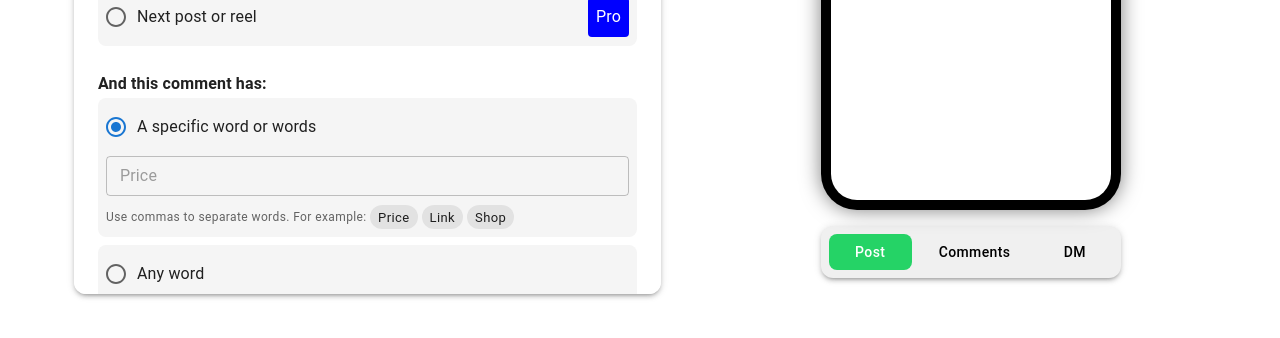
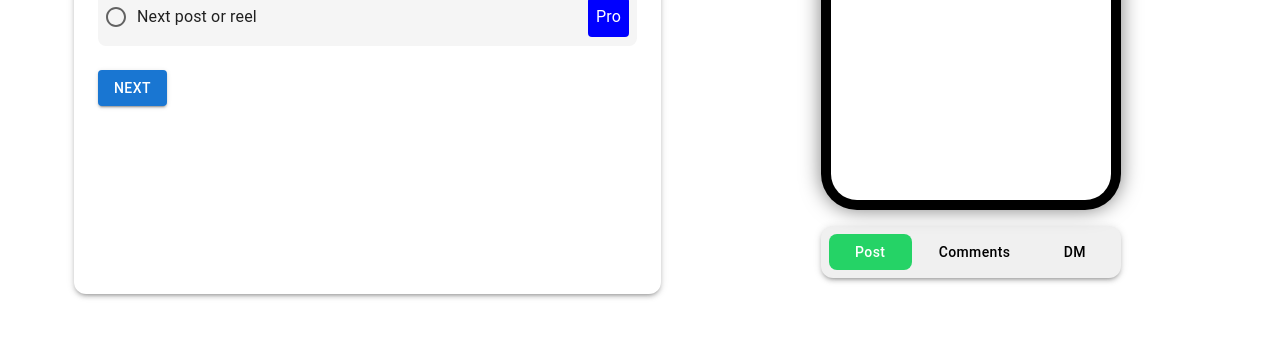
Before and after one commit to Ashutosh5333/BotSpeed, a React (Vite) app: page / in a window 1280 px wide. Shown: the part 430-768 px from the top of the page. Built offline with nearby package versions, Linux system fonts and the light colour scheme.

Commit message:
feat: Setting up stories and css part

```diff
--- a/src/App.jsx
+++ b/src/App.jsx
@@ -63,6 +63,9 @@ function App() {
   const [stories, setStories] = useState([]); // Array to hold dynamically created stories
 
   const [activeStoryId, setActiveStoryId] = useState(null);
+
+  // State for controlling the visibility of sections in BuilderControls
+  const [currentStep, setCurrentStep] = useState(0); // 0: initial, 1: comment, 2: DM, 3: other automations
 
   // Handler for creating a new post from BuilderControls
   const handleCreatePost = () => {
@@ -154,6 +157,11 @@ function App() {
     console.log(
       `Story ${storyId} clicked in phone preview. Switching to posts view.`
     );
+  };
+
+  // Handler for clicking the "Next" button in BuilderControls
+  const handleNextStep = () => {
+    setCurrentStep((prevStep) => prevStep + 1);
   };
 
   // Renders the content displayed inside the phone frame based on activeSection state
@@ -396,6 +404,8 @@ function App() {
           commentText={commentText}
           onCommentTextChange={(e) => setCommentText(e.target.value)}
           onAddComment={handleAddComment}
+          currentStep={currentStep} // Pass current step
+          onNextStep={handleNextStep}
           activeStoryId={activeStoryId}
         />
 
--- a/src/components/Builder/BuildersContorls.jsx
+++ b/src/components/Builder/BuildersContorls.jsx
@@ -28,6 +28,8 @@ export default function BuilderControls({
   onCommentTextChange,
   onAddComment,
   activeStoryId,
+  currentStep, // New prop
+  onNextStep,
 }) {
   return (
     <>
@@ -171,6 +173,7 @@ export default function BuilderControls({
 
         {/* Comment Automation Settings Section */}
 
+        {currentStep >= 1 && (
           <Box mb={3}>
             <Typography variant="subtitle1" mt={2} fontWeight="bold">
               And this comment has:
@@ -215,9 +218,11 @@ export default function BuilderControls({
               />
             </Box>
           </Box>
+        )}
 
         {/*  DIRECT MESSAGE Sections */}
 
+        {currentStep >= 2 && (
           <Box mb={2}>
             <Typography variant="subtitle1" mt={2} fontWeight={"bold"}>
               They will get:
@@ -257,9 +262,10 @@ export default function BuilderControls({
               </Button>
             </Box>
           </Box>
+        )}
 
         {/* Other Automation Settings Section */}
-
+        {currentStep >= 3 && (
           <Box mb={3}>
             <Typography variant="h6" gutterBottom fontWeight={"bold"}>
               Other things to automate
@@ -365,8 +371,11 @@ export default function BuilderControls({
               </Box>
             </Box>
           </Box>
+        )}
 
-        <Button border="2">Next</Button>
+        <Button variant="contained" onClick={onNextStep}>
+          Next
+        </Button>
       </Paper>
     </>
   );
```
Lines whose indentation alone changed are shown as unchanged.
